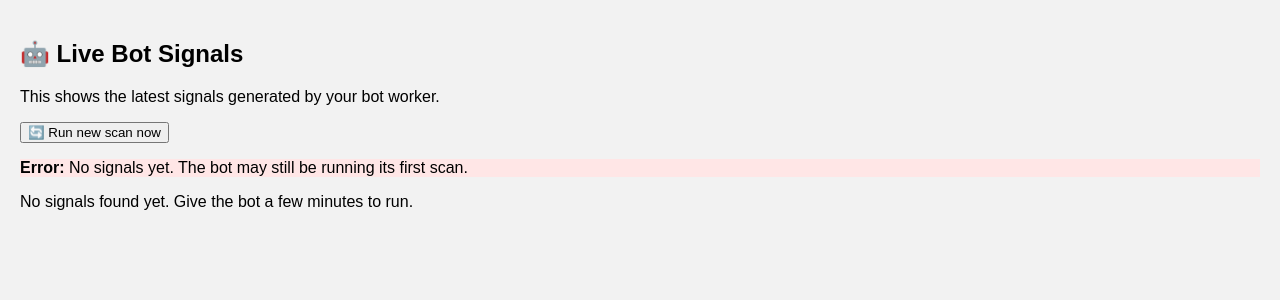
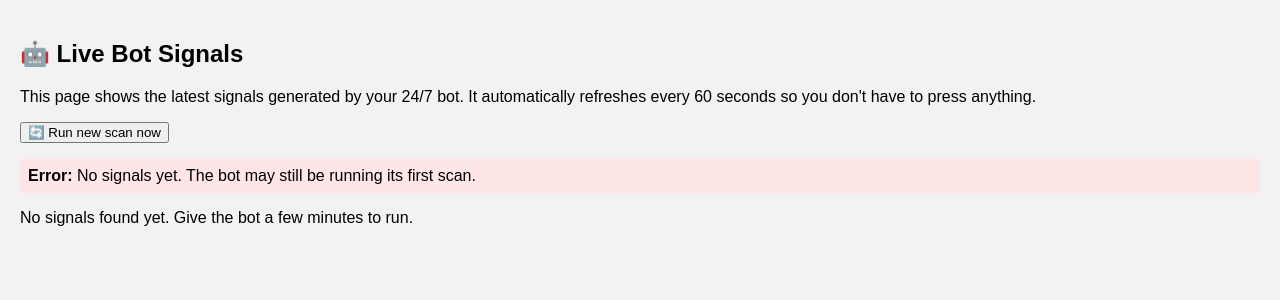
Before and after one commit to harrisonpetty7-art/trading-app, a Flask app: page /live-signals in a window 1280 px wide. Shown: the part 46-346 px from the top of the page. Run offline with Flask 3, Linux system fonts and the light colour scheme.

Commit message:
Update live_signals.html

```diff
--- a/templates/live_signals.html
+++ b/templates/live_signals.html
@@ -2,20 +2,23 @@
 {% block content %}
 
 <h2>🤖 Live Bot Signals</h2>
-<p>This shows the latest signals generated by your bot worker.</p>
+<p>
+  This page shows the latest signals generated by your 24/7 bot.
+  It automatically refreshes every 60 seconds so you don't have to press anything.
+</p>
 
-<form action="{{ url_for('refresh_live_signals') }}" method="get" style="margin-bottom: 1rem;">
+<form action="{{ url_for('refresh_live_signals') }}" method="post" style="margin-bottom: 1rem;">
   <button type="submit">🔄 Run new scan now</button>
 </form>
 
 {% if error %}
-  <div class="card" style="background:#ffe6e6;">
+  <div class="card" style="background:#ffe6e6; padding: 0.5rem; margin-bottom: 1rem;">
     <strong>Error:</strong> {{ error }}
   </div>
 {% endif %}
 
 {% if signals and signals|length > 0 %}
-  <div class="card">
+  <div class="card" style="padding: 0.5rem;">
     <table style="width: 100%; border-collapse: collapse;">
       <thead>
         <tr>
@@ -53,4 +56,12 @@
   <p>No signals found yet. Give the bot a few minutes to run.</p>
 {% endif %}
 
+<!-- Auto-refresh the page every 60 seconds -->
+<script>
+  // 60,000 ms = 60 seconds
+  setTimeout(function () {
+    window.location.reload();
+  }, 60000);
+</script>
+
 {% endblock %}
```
